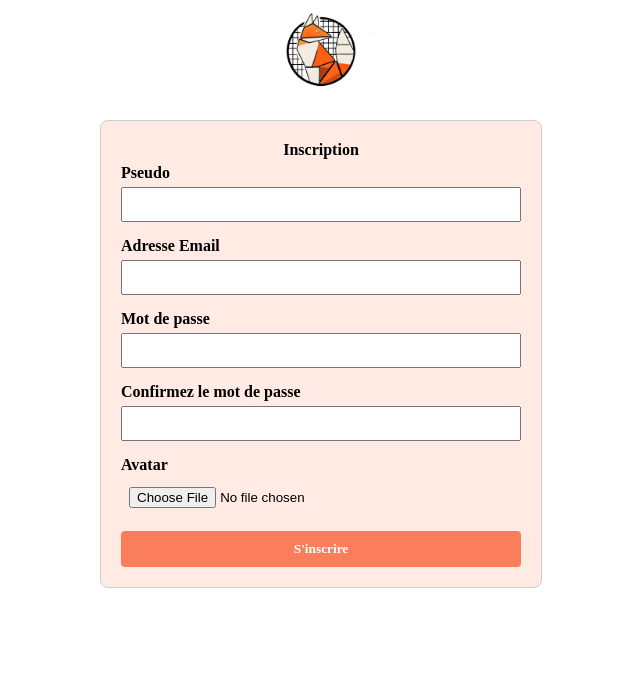
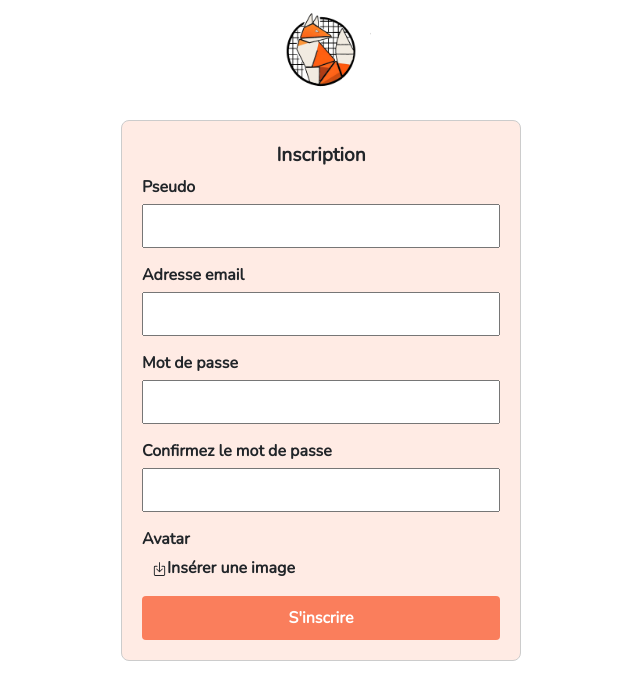
Before and after one commit to victorinhoOo/dijon-go-server, an Angular app in the folder Client/: page / in a window 1280 px wide. Shown: the top 700 px of the page, without its empty margins (319-959 px from the left). Built offline with nearby package versions, Linux system fonts and the light colour scheme.

Commit message:
ajout du composant de prévisualisation  de l'image + amélioration du formulaire

```diff
--- a/Client/src/app/app.component.ts
+++ b/Client/src/app/app.component.ts
@@ -2,11 +2,12 @@ import { Component } from '@angular/core';
 import { RouterOutlet } from '@angular/router';
 import { GridComponent } from './grid/grid.component';
 import { RegisterComponent } from './register/register.component';
+import { UploadImageComponent } from './upload-image/upload-image.component';
 
 @Component({
   selector: 'app-root',
   standalone: true,
-  imports: [RouterOutlet, GridComponent, RegisterComponent],
+  imports: [RouterOutlet, GridComponent, RegisterComponent,UploadImageComponent ],
   templateUrl: './app.component.html',
   styleUrl: './app.component.css'
 
--- a/Client/src/app/register/register.component.css
+++ b/Client/src/app/register/register.component.css
@@ -5,7 +5,7 @@
     border: 1px solid #ccc;
     border-radius: 8px;
     background-color: #FFEBE4;
-    font-family: ArialArial_rounded_mt2;
+    font-family: Nunito;
     font-weight: bold;
   }
 
@@ -23,7 +23,7 @@
   label {
     display: block;
     margin-bottom: 5px;
-    font-family: ArialArial_rounded_mt2;
+    font-family: Nunito;
     font-weight: bold;
   }
 
@@ -44,12 +44,13 @@
     border: none;
     border-radius: 4px;
     cursor: pointer;
-    font-family: ArialArial_rounded_mt2;
+    font-family: Nunito;
     font-weight: bold;
   }
 
   #Inscription{
     text-align: center;
+    font-size: 120%;
 
   }
 
@@ -58,7 +59,16 @@
     color: black;
   }
 
-@font-face {
-  font-family: Arial_rounded_mt;
-  src: url(../../../font/arial-rounded-mt.ttf);
+  #avatar {
+    display: none;
 }
+
+.custom-file-label {
+    display: flex;
+    align-items: center;
+    cursor: pointer;
+}
+
+.custom-file-label svg {
+  margin-left: 8px;
+}
--- a/Client/src/app/register/register.component.html
+++ b/Client/src/app/register/register.component.html
@@ -1,3 +1,6 @@
+<link href="https://cdn.jsdelivr.net/npm/bootstrap@5.3.0-alpha1/dist/css/bootstrap.min.css" rel="stylesheet">
+
+
 <img src="renard.png" alt="Logo" class="logo">
 <div class="register-container">
 
@@ -6,27 +9,33 @@
       <div class="form-group">
         <label id="Inscription">Inscription</label>
         <label for="username">Pseudo</label>
-        <input type="text" id="username" name="username" >
+        <input type="text" id="username" FormcontrolName="pseudo" >
       </div>
 
       <div class="form-group">
-        <label for="email">Adresse Email</label>
-        <input type="email" id="email" name="email" >
+        <label for="email">Adresse email</label>
+        <input type="email" id="email" FormcontrolName="email" >
       </div>
 
       <div class="form-group">
         <label for="password">Mot de passe</label>
-        <input type="password" id="password" name="password" >
+        <input type="password" id="password" FormcontrolName="password" >
       </div>
 
       <div class="form-group">
         <label for="confirmPassword">Confirmez le mot de passe</label>
-        <input type="password" id="confirmPassword" name="confirmPassword" >
+        <input type="password" id="confirmPassword" FormcontrolName="confirmPassword" >
       </div>
 
       <div class="form-group">
         <label for="avatar">Avatar</label>
-        <input type="file" id="avatar" (change)="onFileSelected($event)">
+
+
+        <div class="input-group">
+            <app-upload-image></app-upload-image>
+
+        </div>
+
       </div>
 
       <button type="submit">S'inscrire</button>
--- a/Client/src/app/register/register.component.ts
+++ b/Client/src/app/register/register.component.ts
@@ -1,21 +1,29 @@
 import { Component } from '@angular/core';
-import { NgForm } from '@angular/forms';
+import { EmailValidator, FormBuilder, FormGroup, NgForm, Validators } from '@angular/forms';
+import { UploadImageComponent } from "../upload-image/upload-image.component";
 
 @Component({
   selector: 'app-register',
   standalone: true,
-  imports: [],
+  imports: [UploadImageComponent],
   templateUrl: './register.component.html',
   styleUrl: './register.component.css'
 })
 export class RegisterComponent {
-  avatarFile: File | null = null;
 
-  onFileSelected(event: any): void {
-    this.avatarFile = event.target.files[0];
-  }
+  profileForm!: FormGroup;
+
+  constructor(private fb: FormBuilder) {}
+  ngOnInit(): void {
+    this.profileForm = this.fb.group({
+      pseudo: ['', Validators.required],
+      password: ['', [Validators.required, Validators.minLength(6)]],
+
+    });}
 
   onSubmit(): void {
-    console.log('Form submitted');
+    if (this.profileForm.valid) {
+      console.log(this.profileForm.value);
+    }
   }
 }
--- /dev/null
+++ b/Client/src/app/upload-image/upload-image.component.css
@@ -0,0 +1,3 @@
+svg{
+    padding-left: 10px;
+}
--- /dev/null
+++ b/Client/src/app/upload-image/upload-image.component.html
@@ -0,0 +1,13 @@
+<div class="input-group">
+    <div class="imagePreview">
+      <img [src]="uploadedImage" alt="" min-height="130px" width="130px">
+      <input (change)="fileChange($event)" type="file" class="uploadImg" style="opacity: 0; position: absolute; top: 0; left: 0; width: 100%; height: 100%;">
+      <label for="avatar">
+        <svg xmlns="http://www.w3.org/2000/svg" width="25" height="25" fill="currentColor" class="bi bi-box-arrow-in-down" viewBox="0 0 16 16">
+          <path fill-rule="evenodd" d="M3.5 6a.5.5 0 0 0-.5.5v8a.5.5 0 0 0 .5.5h9a.5.5 0 0 0 .5-.5v-8a.5.5 0 0 0-.5-.5h-2a.5.5 0 0 1 0-1h2A1.5 1.5 0 0 1 14 6.5v8a1.5 1.5 0 0 1-1.5 1.5h-9A1.5 1.5 0 0 1 2 14.5v-8A1.5 1.5 0 0 1 3.5 5h2a.5.5 0 0 1 0 1z"/>
+          <path fill-rule="evenodd" d="M7.646 11.854a.5.5 0 0 0 .708 0l3-3a.5.5 0 0 0-.708-.708L8.5 10.293V1.5a.5.5 0 0 0-1 0v8.793L5.354 8.146a.5.5 0 1 0-.708.708z"/>
+        </svg>
+        <span>Insérer une image</span>
+      </label>
+    </div>
+  </div>
--- /dev/null
+++ b/Client/src/app/upload-image/upload-image.component.ts
@@ -0,0 +1,25 @@
+import { Component } from '@angular/core';
+
+@Component({
+  selector: 'app-upload-image',
+  standalone: true,
+  imports: [],
+  templateUrl: './upload-image.component.html',
+  styleUrl: './upload-image.component.css'
+})
+export class UploadImageComponent {
+
+  uploadedImage:any;
+
+  fileChange(e:any){
+  debugger
+    if(e.target.files[0]!=null){
+      var reader = new FileReader();
+      reader.onload=(e:any)=>{
+        this.uploadedImage = e.target.result;
+      }
+      reader.readAsDataURL(e.target.files[0]);
+    }
+  }
+
+}
--- a/Client/src/index.html
+++ b/Client/src/index.html
@@ -8,6 +8,7 @@
   <link rel="icon" type="image/x-icon" href="favicon.ico">
   <link href="https://fonts.googleapis.com/css2?family=Roboto:wght@300;400;500&display=swap" rel="stylesheet">
   <link href="https://fonts.googleapis.com/icon?family=Material+Icons" rel="stylesheet">
+  <link rel="stylesheet" type="text/css" href="//fonts.googleapis.com/css?family=Nunito" />
   <link rel="stylesheet" href="./styles.css">
 </head>
 <body>
```
Also changed, not shown: Client/font/arial-rounded-mt.ttf (deleted), 1 other file (tests, documents, lock files or other folders).
